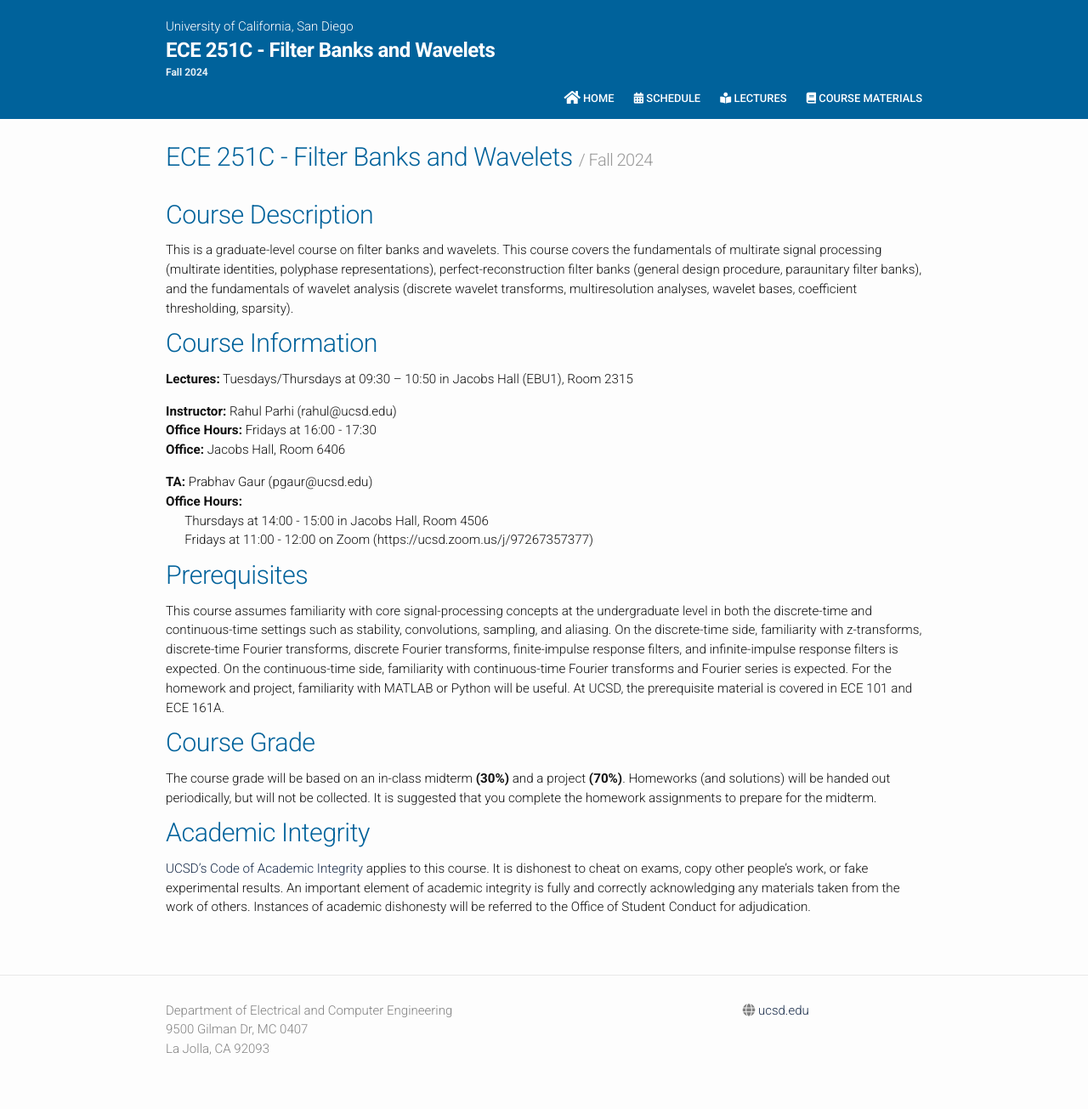
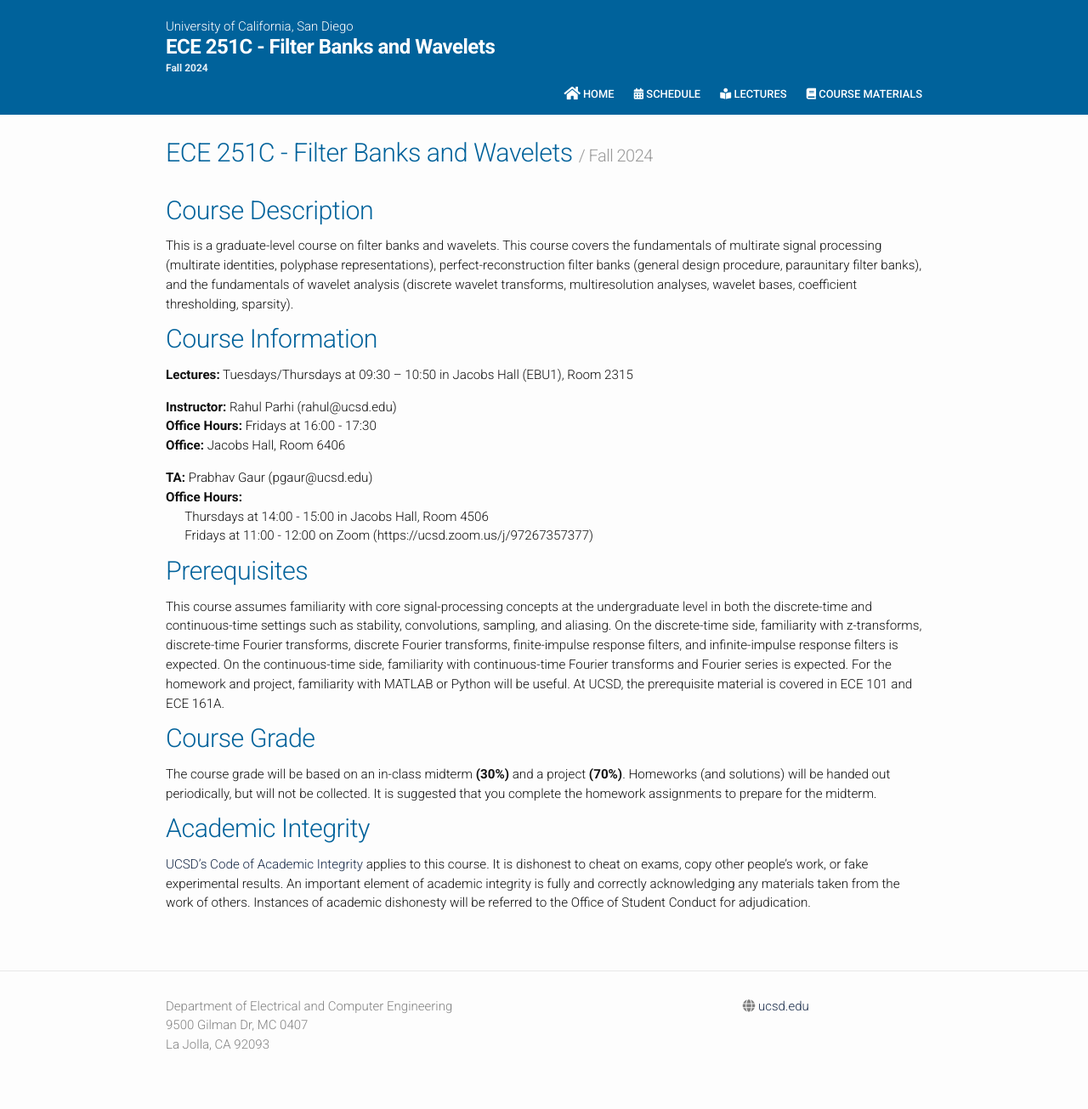
Before and after one commit to sparsity-group/251c-fa24, a Jekyll site: the page built from index.md, in a window 1280 px wide. Shown: the whole page at 85% size. Built offline with Jekyll 4.4.1, drawn with Linux system fonts in a browser that asks for light colours; nearby versions of some CDN libraries.

Commit message:
more formatting

```diff
--- a/_includes/header.html
+++ b/_includes/header.html
@@ -4,9 +4,9 @@
       <table><tr>
           <a class="schoolname" style="font-size: 15px;" class="site-title" href="{{ site.schoolurl }}">{{ site.schoolname }}</a>
           <br/>
-          <span style="margin-top: -2px;margin-bottom: -10px;" class="site-title"><a href="{{ site.baseurl }}/" title="{{ site.course_name }} / {{ site.course_semester }} - {{ site.schoolname }}"><b>{{ site.course_name }}</a></b></span>
+          <span class="site-title"><a href="{{ site.baseurl }}/" title="{{ site.course_name }} / {{ site.course_semester }} - {{ site.schoolname }}"><b>{{ site.course_name }}</a></b></span>
           <br/>
-          <span class="coursesemeter" style="font-size: 12px;font-weight: bold;margin-top: 10px;display: block;">{{ site.course_semester }}</span>
+          <span class="coursesemeter" style="font-size: 12px;font-weight: bold;margin-top: 5px;display: block;">{{ site.course_semester }}</span>
           </td>
         </tr></table>
 
--- a/_sass/_header.scss
+++ b/_sass/_header.scss
@@ -20,6 +20,7 @@
     font-size: 24px;
     margin-bottom: 0;
     float: left;
+    line-height: 1;
     font-weight: 300;
 		font-family: Roboto, sans-serif;
     color: $header-text-color;
@@ -158,6 +159,8 @@ z-index:999;
 
     .menu-icon {
         display: none;
+        padding: 0pt;
+        margin: 0pt;
     }
 
     .page-link {
```
